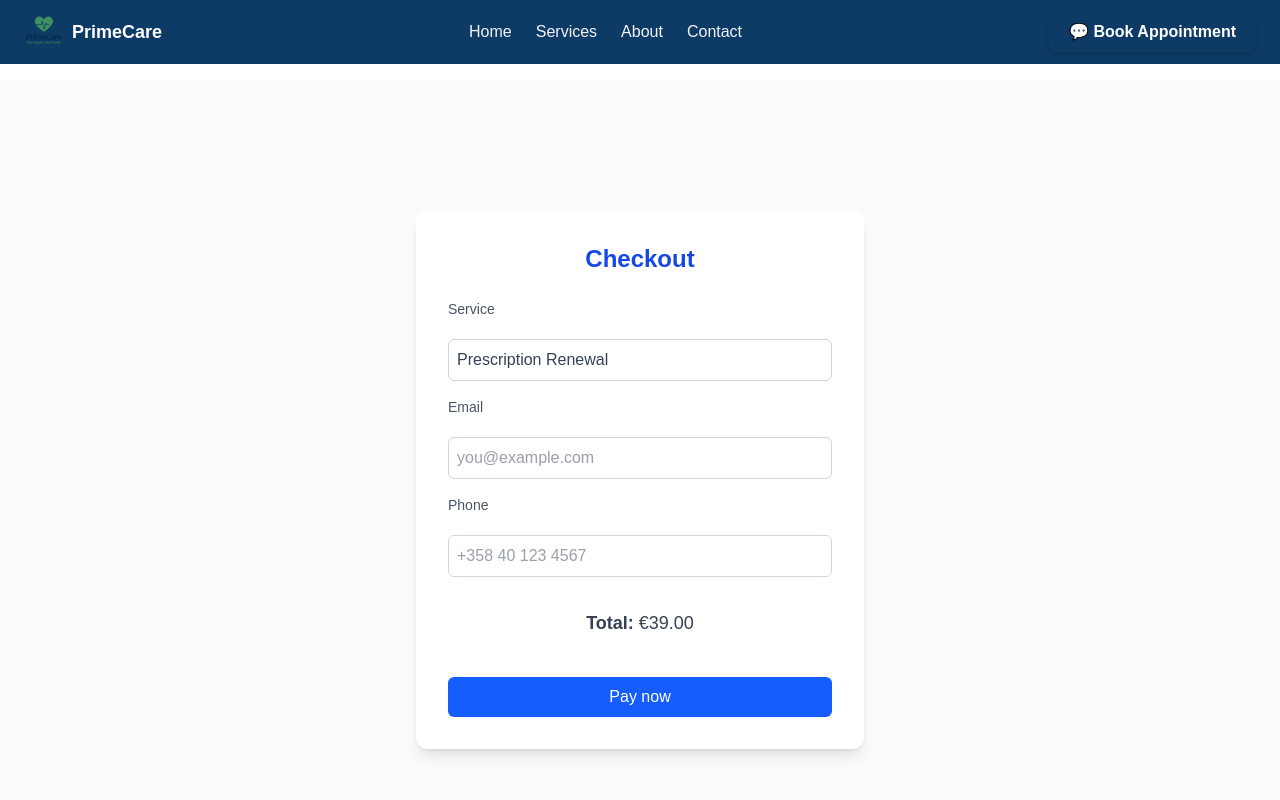
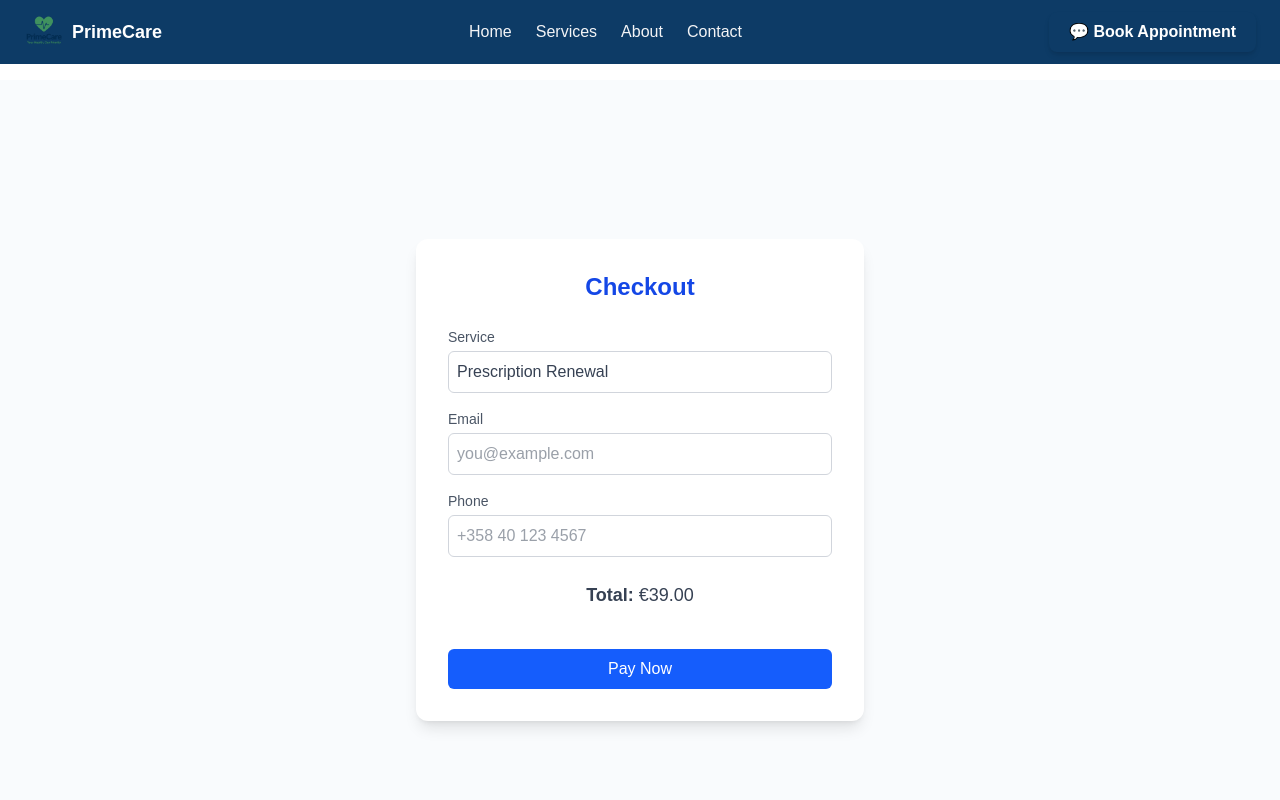
Before and after one commit to alfuapp/primecare, a Next.js app: page /callback in a window 1280 px wide. Shown: the top 800 px of the page. Built offline with nearby package versions, Linux system fonts and the light colour scheme.

Commit message:
fix: rebuild clean checkout + callback pages

```diff
--- a/src/app/callback/page.tsx
+++ b/src/app/callback/page.tsx
@@ -1,32 +1,40 @@
 "use client";
 
+import { useState } from "react";
 import { useRouter } from "next/navigation";
-import { useState } from "react";
+
+// Disable SSR to prevent Next.js prerender errors
+export const dynamic = "force-dynamic";
 
 export default function CheckoutPage() {
   const router = useRouter();
-  const [price, setPrice] = useState<number>(3900);
-  const [service, setService] = useState<string>("Prescription Renewal");
-  const [email, setEmail] = useState<string>("");
-  const [phone, setPhone] = useState<string>("");
+
+  const [service, setService] = useState("Prescription Renewal");
+  const [price, setPrice] = useState(39.0);
+  const [email, setEmail] = useState("");
+  const [phone, setPhone] = useState("");
 
   const handlePay = () => {
-    // simply go to success page directly for testing (no useSearchParams here)
-    router.push(
-      `/success?email=${encodeURIComponent(email)}&phone=${encodeURIComponent(
-        phone
-      )}&service=${encodeURIComponent(service)}&price=${price}`
-    );
+    const query = new URLSearchParams({
+      status: "success",
+      email,
+      phone,
+      service,
+      price: price.toString(),
+    }).toString();
+
+    router.push(`/callback?${query}`);
   };
 
   return (
-    <main className="flex flex-col items-center justify-center min-h-screen bg-[#F9FBFD] text-gray-700 px-4">
+    <main className="flex flex-col items-center justify-center min-h-screen bg-[#F9FBFD] px-4 text-gray-700">
       <div className="bg-white rounded-xl shadow-lg p-8 w-full max-w-md">
         <h1 className="text-2xl font-semibold text-blue-700 mb-6 text-center">
           Checkout
         </h1>
 
         <div className="space-y-4">
+          <div>
             <label className="block text-sm font-medium text-gray-600">
               Service
             </label>
@@ -36,7 +44,9 @@ export default function CheckoutPage() {
               onChange={(e) => setService(e.target.value)}
               className="mt-1 w-full border border-gray-300 rounded-md p-2"
             />
+          </div>
 
+          <div>
             <label className="block text-sm font-medium text-gray-600">
               Email
             </label>
@@ -47,7 +57,9 @@ export default function CheckoutPage() {
               placeholder="you@example.com"
               className="mt-1 w-full border border-gray-300 rounded-md p-2"
             />
+          </div>
 
+          <div>
             <label className="block text-sm font-medium text-gray-600">
               Phone
             </label>
@@ -58,16 +70,19 @@ export default function CheckoutPage() {
               placeholder="+358 40 123 4567"
               className="mt-1 w-full border border-gray-300 rounded-md p-2"
             />
+          </div>
 
-          <p className="text-lg text-center mt-4">
-            <strong>Total:</strong> €{(price / 100).toFixed(2)}
+          <div className="text-center mt-6">
+            <p className="text-lg">
+              <strong>Total:</strong> €{price.toFixed(2)}
             </p>
+          </div>
 
           <button
             onClick={handlePay}
             className="w-full mt-6 bg-blue-600 text-white py-2 rounded-md font-medium hover:bg-blue-700 transition"
           >
-            Pay now
+            Pay Now
           </button>
         </div>
       </div>
```
Lines whose indentation alone changed are shown as unchanged.
